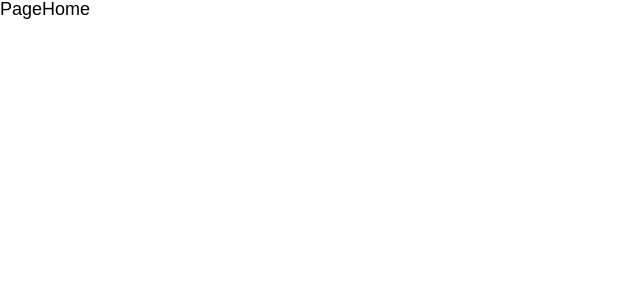
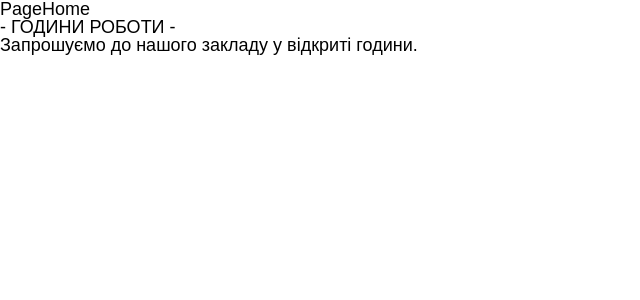
Before and after one commit to MEDOYED/restaurant-layout-template, a React (Vite) app: page / in a window 1280 px wide. Shown: the top 300 px of the page, without its empty margins (0-640 px from the left). Built offline with nearby package versions, Linux system fonts and the light colour scheme.

Commit message:
feat(SectionOpeningHours): layout without styles

```diff
--- a/src/pages/PageHome/PageHome.tsx
+++ b/src/pages/PageHome/PageHome.tsx
@@ -1,9 +1,14 @@
-import './PageHome.module.scss'
+import SectionOpeningHours from "../../widgets/SectionOpeningHours/SectionOpeningHours";
+
+import "./PageHome.module.scss";
 
 const PageHome = () => {
   return (
-    <main>PageHome</main>
-  )
-}
+    <main>
+      PageHome
+      <SectionOpeningHours />
+    </main>
+  );
+};
 
-export default PageHome
+export default PageHome;
--- /dev/null
+++ b/src/widgets/SectionOpeningHours/SectionOpeningHours.tsx
@@ -0,0 +1,15 @@
+import s from "./SectionOpeningHours.module.scss";
+
+const SectionOpeningHours = () => {
+  return (
+    <section className={s.section}>
+      <h2 className={s.title}>- ГОДИНИ РОБОТИ -</h2>
+      <ul className={s.list}>
+        <li className={s.list__item}></li>
+      </ul>
+      <p>Запрошуємо до нашого закладу у відкриті години.</p>
+    </section>
+  );
+};
+
+export default SectionOpeningHours;
```
Also changed, not shown: src/widgets/SectionOpeningHours/SectionOpeningHours.module.scss (added).
